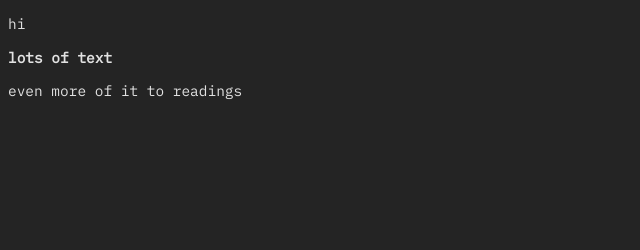
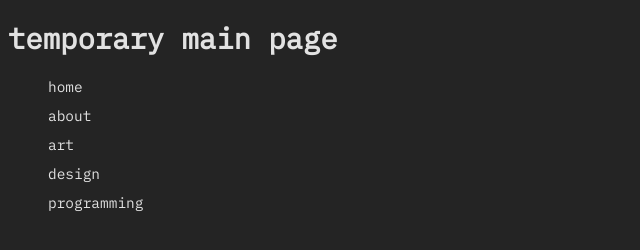
Before and after one commit to Walrus-Dog/walrusdog, a plain HTML site: page index.html in a window 1280 px wide. Shown: the whole page, without its empty margins (0-640 px from the left). Drawn offline with Linux system fonts and the light colour scheme.

Commit message:
Ver 0.1.3
Adding base content before styling

```diff
--- a/index.html
+++ b/index.html
@@ -11,9 +11,14 @@
 <body>
     <header></header>
     <main>
-        <p>hi</p>
-        <b>lots of text</b>
-        <p>even more of it to readings</p>
+        <h1>temporary main page</h1>
+        <ul>
+            <a href="index.html" class="nav-link">home</a>
+            <a href="pages/about.html" class="nav-link">about</a>
+            <a href="pages/art.html" class="nav-link">art</a>
+            <a href="pages/gamedesign.html" class="nav-link">design</a>
+            <a href="pages/programming.html" class="nav-link">programming</a>
+        </ul>
     </main>
     <footer></footer>
 </body>
--- a/style/style.css
+++ b/style/style.css
@@ -72,3 +72,22 @@ body {
     font-size: calc((.9 - 1) * 1.2vw + 1rem);
     font-family: 'IBM Plex Mono', monospace, sans-serif;
 }
+
+h1::selection, p::selection, a::selection {
+    color: var(--red1);
+    background-color: none;
+}
+
+a {
+    color: var(--light-text);
+    text-decoration: none;
+}
+
+a:hover {
+    color: var(--orange1);
+}
+
+.nav-link {
+    display: flex;
+    margin-top: 10px;
+}
```
Also changed, not shown: pages/about.html (+1 -2 lines).
